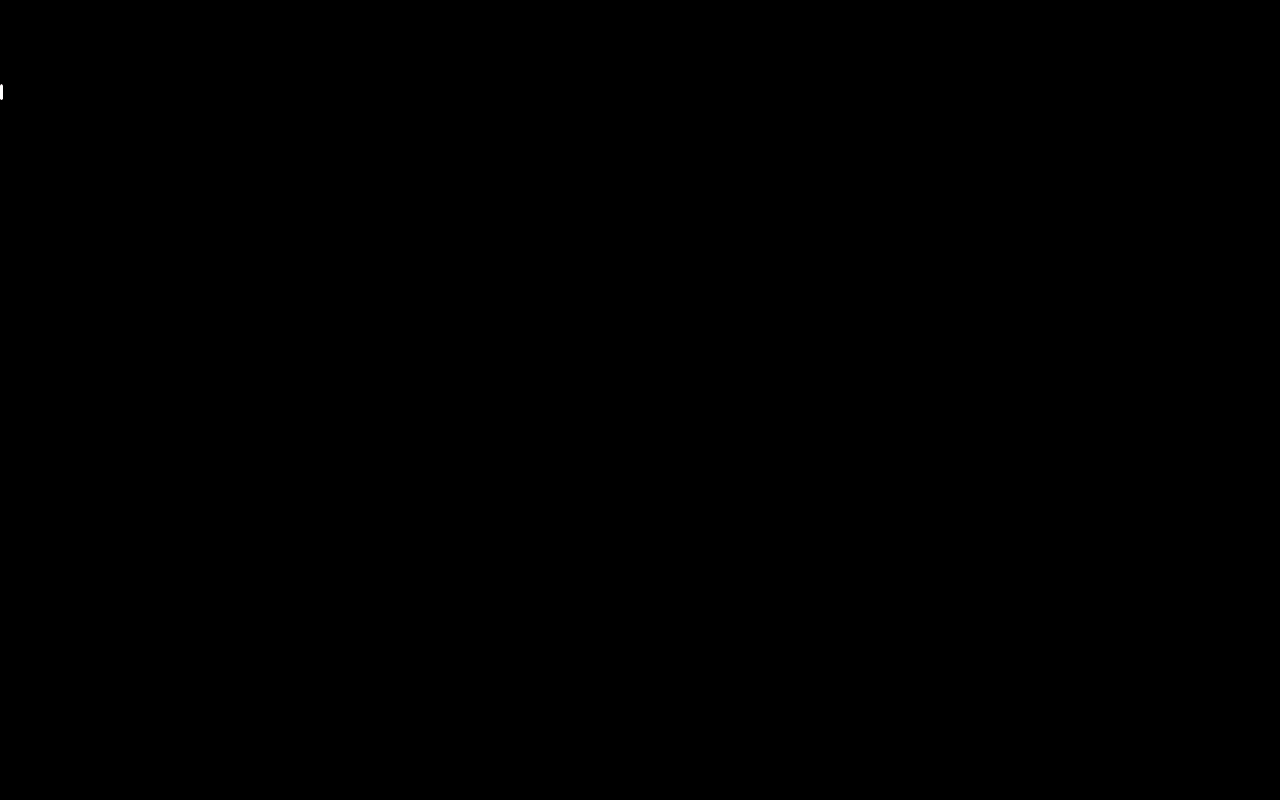
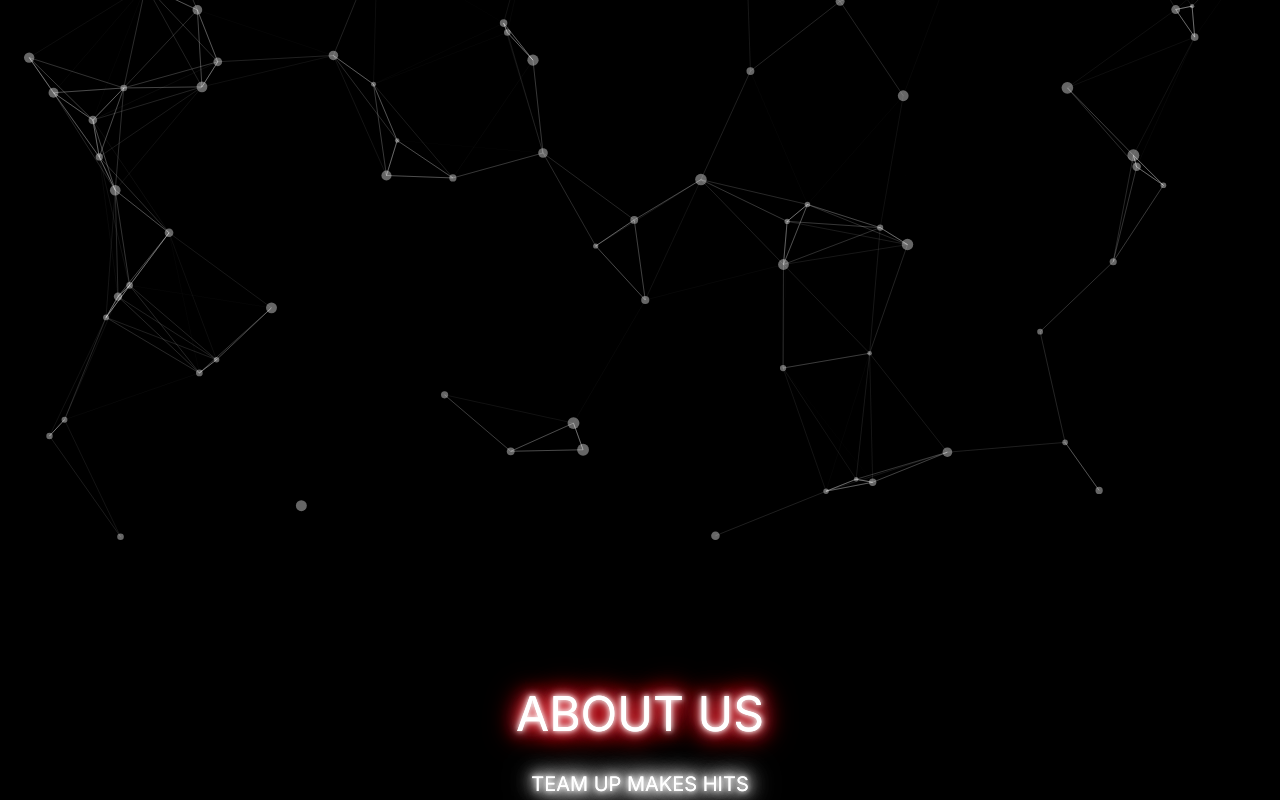
Before and after one commit to tvtrungg/wraparty, a Next.js app: page / in a window 1280 px wide. Shown: the part 260-1060 px from the top of the page. Before the commit the page ends 800 px from the top, so only its background shows below. Built offline with nearby package versions, Linux system fonts and the light colour scheme.

Commit message:
feat: about page

```diff
--- /dev/null
+++ b/src/app/data.ts
@@ -0,0 +1,11 @@
+export const NUMBER_PAGES = 2;
+
+export const aboutUs = {
+  slogan: "TEAM UP MAKES HITS",
+  info: [
+    "WRAPARTY is a young but professional, full-service production house located in Saigon, Vietnam. We are committed to blowing a fresh way of producing commercials for our industry.",
+    "Currently, we have created partnerships with some of the greatest post-production houses producing best-in-class outcomes.",
+    "We always try to bring in exclusive directors and production crews in every project. Our production facilities also offer fully functional line production services that cater to all projects. By that, we commit to the same quality in each project.",
+    "Here are some significant clients trusting us: Unilever, Nestle, Acecook, Nivea, Maxkleen, Yamaha, KitKat, Panasonic, Aji-No-Moto, Dutch Lady, etc.",
+  ],
+};
--- a/src/app/globals.css
+++ b/src/app/globals.css
@@ -30,6 +30,12 @@ body {
     0 0 35px var(--red);
 }
 
+.text-neon-white {
+  color: #fff;
+  text-shadow: 0 0 0px #fff, 0 0 5px #fff, 0 0 10px #fff, 0 0 15px #fff,
+    0 0 20px #fff, 0 0 25px #fff, 0 0 30px #fff, 0 0 35px #fff;
+}
+
 .neon-blue {
   background-color: #fff;
   box-shadow: 0 0 0px #fff, 0 0 5px #fff, 0 0 10px #fff, 0 0 15px var(--blue),
@@ -43,3 +49,14 @@ body {
     0 0 20px var(--blue), 0 0 25px var(--blue), 0 0 30px var(--blue),
     0 0 35px var(--blue);
 }
+
+body::-webkit-scrollbar,
+.app::-webkit-scrollbar {
+  display: none;
+}
+
+body,
+.app {
+  -ms-overflow-style: none;
+  scrollbar-width: none;
+}
--- a/src/app/page.tsx
+++ b/src/app/page.tsx
@@ -1,52 +1,13 @@
 "use client";
 import HomePage from "@/components/HomePage";
-import { Carousel, Tooltip } from "antd";
-import usePage from "./usePage";
+import AboutPage from "@/components/AboutPage";
 import "./globals.css";
 
-const titlePage = ["Home", "Part 1", "Part 2", "Part 3", "Part 4"];
-
-const renderTitleTooltip = (title: string) => {
-  return <span className="text-neon-red text-lg">{title}</span>;
-};
-
 export default function Home() {
-  const { currentPage, sliderRef, handleWheel, beforeChange } = usePage();
-
   return (
-    <main onWheel={handleWheel}>
-      <Carousel
-        ref={sliderRef}
-        vertical
-        infinite={false}
-        dots
-        customPaging={(index: number) => (
-          <Tooltip
-            placement="right"
-            title={renderTitleTooltip(titlePage[index])}
-            color="transparent"
-            overlayStyle={{ backgroundColor: "transparent", boxShadow: "none" }}
-            overlayInnerStyle={{
-              backgroundColor: "transparent",
-              boxShadow: "none",
-            }}
-          >
-            <div
-              key={index}
-              className={`w-3 h-3 ml-4 rounded-full hover:cursor-pointer ${
-                currentPage === index ? "neon-red" : "bg-white/50"
-              }`}
-            />
-          </Tooltip>
-        )}
-        beforeChange={beforeChange}
-      >
-        <HomePage />
-        <div className="w-screen h-screen bg-black text-white">part 1</div>
-        <div className="w-screen h-screen bg-black text-white">part 2</div>
-        <div className="w-screen h-screen bg-black text-white">part 3</div>
-        <div className="w-screen h-screen bg-black text-white">part 4</div>
-      </Carousel>
+    <main className="app">
+      <HomePage />
+      <AboutPage />
     </main>
   );
 }
--- a/src/app/usePage.tsx
+++ /dev/null
@@ -1,43 +0,0 @@
-import { CarouselRef } from "antd/es/carousel";
-import { useEffect, useRef, useState } from "react";
-import { useDebounce } from "usehooks-ts";
-
-const usePage = () => {
-  const sliderRef = useRef<CarouselRef>(null);
-  const [scrollValue, setScrollValue] = useState(0);
-  const debounceScroll = useDebounce(scrollValue, 200);
-  const [currentPage, setCurrentPage] = useState(0);
-
-  const handleWheel = (event: React.WheelEvent<HTMLDivElement>) => {
-    if (event.ctrlKey) {
-      event.preventDefault();
-      return;
-    }
-
-    if (
-      (scrollValue >= 0 && event.deltaY >= 0) ||
-      (scrollValue <= 0 && event.deltaY <= 0)
-    ) {
-      setScrollValue((prev) => prev + event.deltaY);
-    } else {
-      setScrollValue(event.deltaY);
-    }
-  };
-
-  useEffect(() => {
-    //delay scroll event
-    if (debounceScroll > 0) {
-      sliderRef.current?.next();
-    } else {
-      sliderRef.current?.prev();
-    }
-  }, [debounceScroll]);
-
-  const beforeChange = (_: number, next: number) => {
-    setCurrentPage(next);
-  };
-
-  return { currentPage, sliderRef, handleWheel, beforeChange };
-};
-
-export default usePage;
--- /dev/null
+++ b/src/components/AboutPage/AboutPage.tsx
@@ -0,0 +1,131 @@
+import { aboutUs } from "@/app/data";
+import { motion, useScroll } from "framer-motion";
+import { useCallback } from "react";
+import Particles from "react-particles";
+import { loadFull } from "tsparticles";
+import { Engine, ISourceOptions } from "tsparticles-engine";
+
+const optionsParticles: ISourceOptions = {
+  background: {
+    color: {
+      value: "#000",
+    },
+  },
+  fullScreen: {
+    enable: true,
+    zIndex: -1,
+  },
+  fpsLimit: 120,
+  interactivity: {
+    events: {
+      onHover: {
+        enable: true,
+        mode: "repulse",
+      },
+      resize: true,
+    },
+    modes: {
+      push: {
+        quantity: 4,
+      },
+      repulse: {
+        distance: 200,
+        duration: 0.4,
+      },
+    },
+  },
+  particles: {
+    color: {
+      value: "#ffffff",
+    },
+    links: {
+      color: "#ffffff",
+      distance: 150,
+      enable: true,
+      opacity: 0.3,
+      width: 1,
+    },
+    collisions: {
+      enable: true,
+    },
+    move: {
+      direction: "none",
+      enable: true,
+      outModes: {
+        default: "bounce",
+      },
+      random: false,
+      speed: 4,
+      straight: false,
+    },
+    number: {
+      density: {
+        enable: true,
+        area: 800,
+      },
+      value: 80,
+    },
+    opacity: {
+      value: 0.4,
+    },
+    shape: {
+      type: "circle",
+    },
+    size: {
+      value: { min: 2, max: 6 },
+    },
+  },
+  detectRetina: true,
+};
+
+const AboutPage = function AboutPage() {
+  const particlesInit = useCallback(async (engine: Engine) => {
+    await loadFull(engine);
+  }, []);
+
+  return (
+    <div className="w-screen h-screen flex justify-center items-center">
+      <Particles
+        id="tsparticles"
+        init={particlesInit}
+        options={optionsParticles}
+        width="100px"
+        height="100px"
+      />
+      <div className="w-3/6 h-full flex flex-col items-center justify-center">
+        <motion.div
+          initial={{ opacity: 0, y: -100 }}
+          whileInView={{ opacity: 1, y: 0 }}
+          transition={{ duration: 1 }}
+          className="text-neon-red text-5xl text-center mb-8"
+        >
+          ABOUT US
+        </motion.div>
+        <motion.div
+          initial={{ opacity: 0, y: 100 }}
+          whileInView={{ opacity: 1, y: 0 }}
+          transition={{ duration: 1 }}
+          className="w-full text-neon-white text-xl mb-6 text-center"
+        >
+          {aboutUs.slogan}
+        </motion.div>
+        {aboutUs.info.map((info, index) => {
+          return (
+            <motion.div
+              key={info}
+              initial={{ opacity: 0, y: 100 }}
+              whileInView={{ opacity: 1, y: 0 }}
+              exit={{ opacity: 0, y: 100 }}
+              transition={{ duration: 1, delay: index * 0.2 }}
+              className="w-full text-center text-white text-lg mb-2"
+            >
+              {info}
+            </motion.div>
+          );
+        })}
+      </div>
+    </div>
+  );
+};
+
+export default AboutPage;
--- /dev/null
+++ b/src/components/AboutPage/index.tsx
@@ -0,0 +1 @@
+export { default } from "./AboutPage";
--- a/src/components/HomePage/HomePage.tsx
+++ b/src/components/HomePage/HomePage.tsx
@@ -1,4 +1,4 @@
-function HomePage() {
+const HomePage = function HomePage() {
   return (
     <div className="w-screen h-screen overflow-hidden relative">
       <video autoPlay muted loop className="absolute top-0 left-0 right-0">
@@ -6,6 +6,6 @@ function HomePage() {
       </video>
     </div>
   );
-}
+};
 
 export default HomePage;
```
Also changed, not shown: package.json (+7 -0 lines), 1 other file (tests, documents, lock files or other folders).
